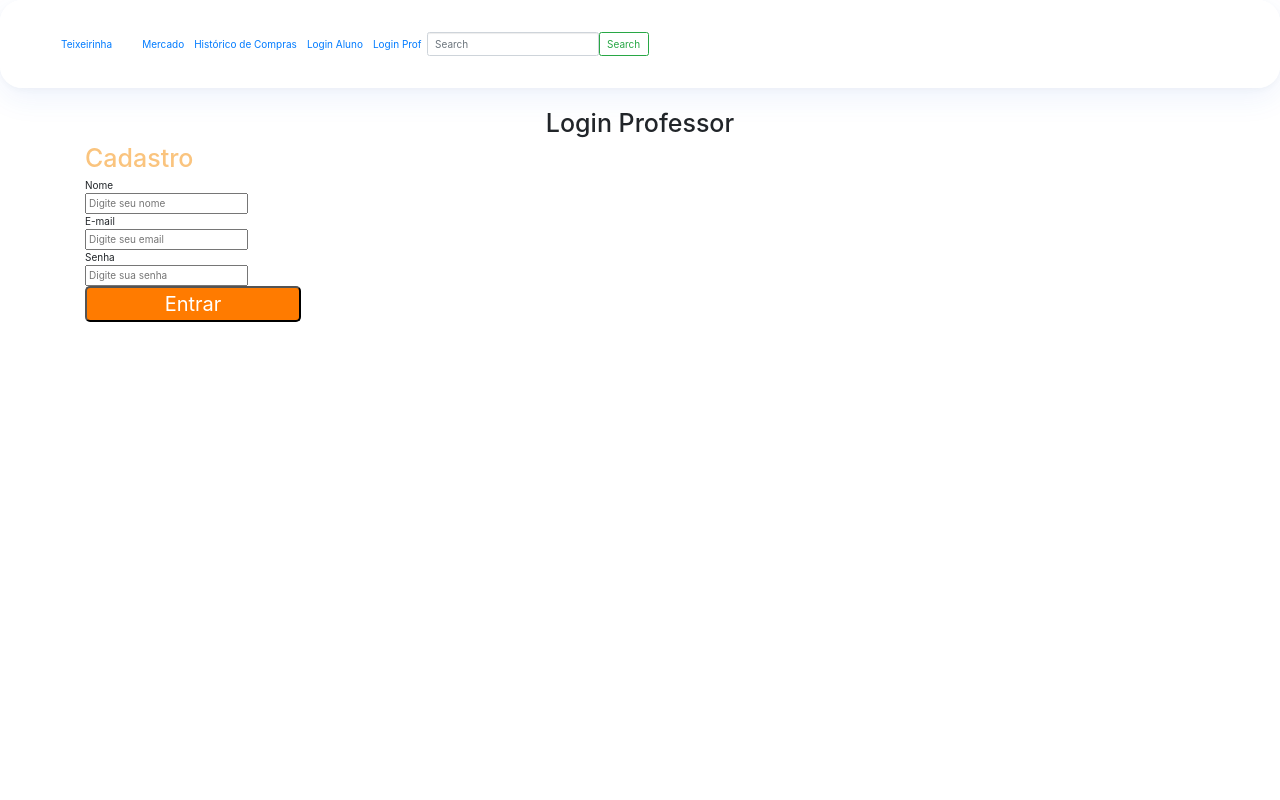
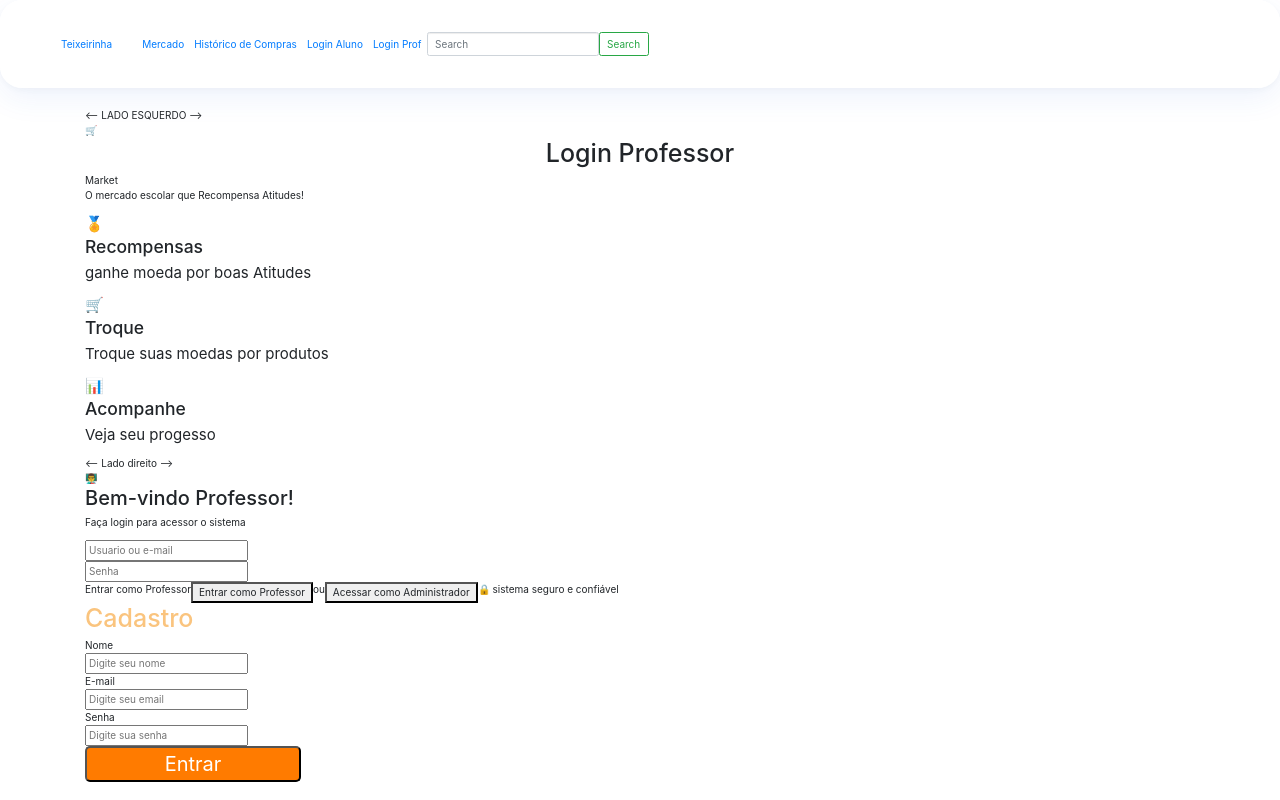
Before and after one commit to mauriciopereiralucas5-gif/Versionamento, a Vue app in the folder Front/tcc/: page /login-prof in a window 1280 px wide. Built offline with nearby package versions, Linux system fonts and the light colour scheme.

Commit message:
criançao professores

```diff
--- a/Front/tcc/src/Pages/Login-prof.vue
+++ b/Front/tcc/src/Pages/Login-prof.vue
@@ -4,6 +4,81 @@ import Registerform from '@/components/Registerform.vue';
 </script>
 
 <template>
-  <h1 class="text-center">Login Professor</h1>
+  <div class="login-prof">
+    <-- LADO ESQUERDO -->
+  <section class="left-panel">
+  <div class="overlay"></div>
+  <div class="brand-content">
+    <div class="logo-area">
+      <div class="logo-icon">🛒</div>
+        <h1 class="text-center">Login Professor</h1>
+        <span>Market</span>
+
+    </div>
+  </div>
+  <p class="description">
+    O mercado escolar que
+    <span>Recompensa</span> Atitudes!
+  </p>
+  <div class="feature">
+    <div class="icon">🏅</div>
+    <h3>Recompensas</h3>
+    <p>ganhe moeda por boas Atitudes</p>
+  </div>
+  <div class="feature">
+    <div class="icon">🛒</div>
+    <h3>Troque</h3>
+    <p>Troque suas moedas por produtos</p>
+  </div>
+  <div class="feature">
+    <div class="icon">📊</div>
+    <h3>Acompanhe</h3>
+    <p>Veja seu progesso</p>
+  </div>
+  </section>
+  </div>
+
+  <-- Lado direito -->
+  <section class="right-painel">
+    <div class="login-card">
+      <div class="avantar">
+        👨‍🏫
+      </div>
+      <h2>
+        Bem-vindo
+        <span>Professor!</span>
+      </h2>
+      <p class="subtitle">
+        Faça login para acessor o sistema
+      </p>
+      <div class="input-group">
+        <input type="text"
+        placeholder="Usuario ou e-mail"
+        />
+        <div class="input-group">
+          <input
+          type="password"
+          placeholder="Senha"
+        />
+        </div>
+        <div class="forgot">
+          Entrar como Professor
+        </div>
+        <button class="bnt-professor">
+          Entrar como Professor
+        </button>
+        <div class="divider">
+          <span>ou</span>
+        </div>
+        <button class="btn-admin">
+          Acessar como Administrador
+        </button>
+        <div class="security">
+          🔒 sistema seguro e confiável
+        </div>
+      </div>
+    </div>
+  </section>
+
   <Registerform/>
 </template>
```
